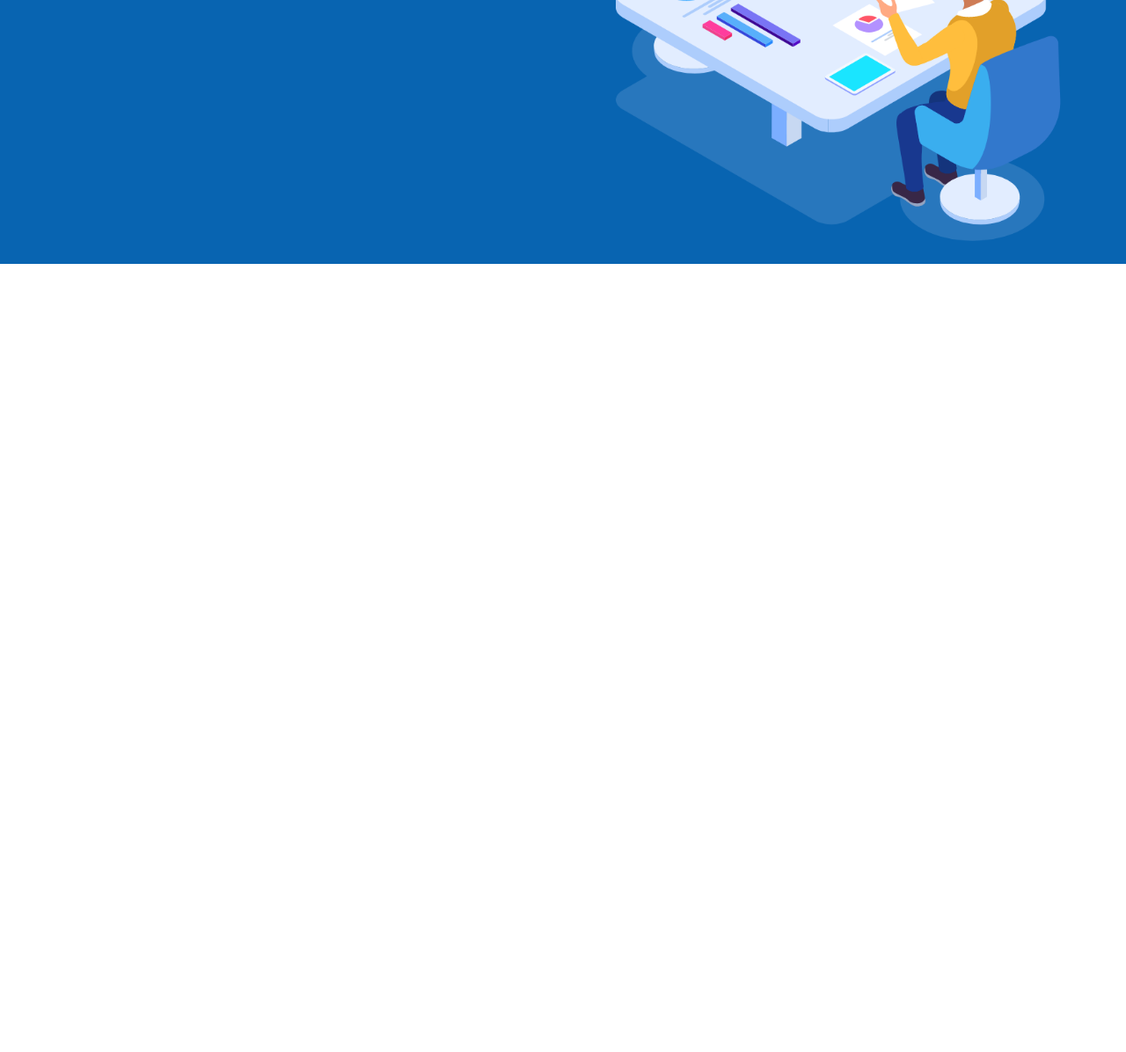
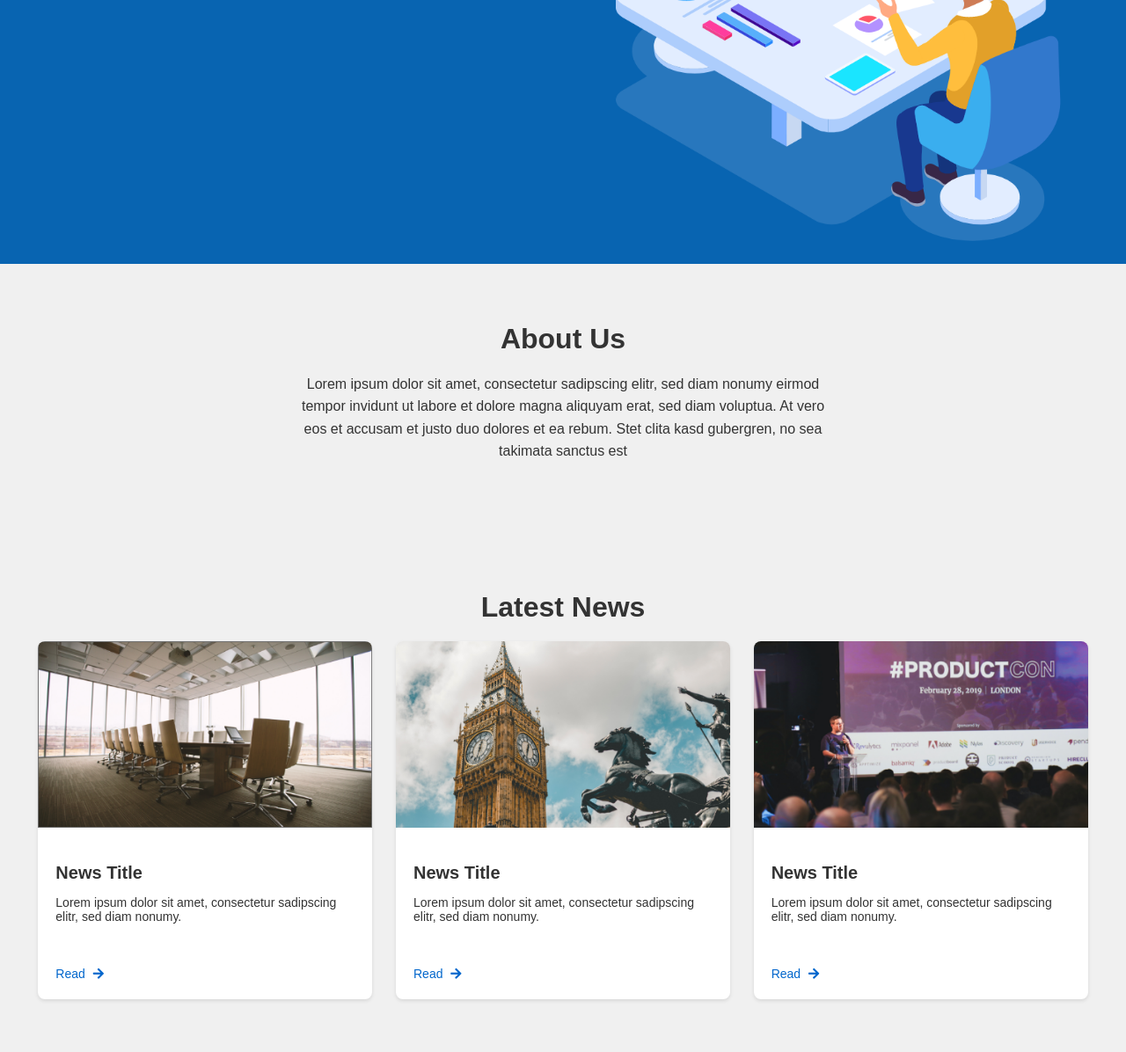
Before and after one commit to VajiraSamarasingha/Comapannyproject, a plain HTML site: page index.html in a window 1280 px wide. Shown: the part 500-1696 px from the top of the page at 88% size. Before the commit the page ends 800 px from the top, so only its background shows below. Drawn offline with Linux system fonts and the light colour scheme.

Commit message:
add second content
add second parts of the page. this include About parts and news card of the page . add css style for that

```diff
--- a/index.html
+++ b/index.html
@@ -33,5 +33,49 @@
             <img src="https://placehold.co/600x400" alt="Illustration of two people at a desk with a computer displaying graphs and analytics">
         </section> -->
     </div>
+    <section class="content-section">
+        <h2 class="section-title">About Us</h2>
+        <p class="section-text">
+            Lorem ipsum dolor sit amet, consectetur sadipscing elitr, sed diam nonumy eirmod tempor invidunt ut labore et dolore magna aliquyam erat, sed diam voluptua. At vero eos et accusam et justo duo dolores et ea rebum. Stet clita kasd gubergren, no sea takimata sanctus est
+        </p>
+    </section>
+    <section class="content-section">
+        <h2 class="section-title">Latest News</h2>
+        <div class="news-section">
+            <!-- Repeat for each news item -->
+            <div class="news-card">
+                <img src="./images/img1.png" alt="News Image Description">
+                <div class="news-card-content">
+                    <h3 class="news-card-title">News Title</h3>
+                    <p class="news-card-text">
+                        Lorem ipsum dolor sit amet, consectetur sadipscing elitr, sed diam nonumy.
+                    </p>
+                    <a href="#" class="read-more">Read <i class="fas fa-arrow-right"></i></a>
+                </div>
+            </div>
+            <div class="news-card">
+                <img src="./images/img2.png" alt="News Image Description">
+                <div class="news-card-content">
+                    <h3 class="news-card-title">News Title</h3>
+                    <p class="news-card-text">
+                        Lorem ipsum dolor sit amet, consectetur sadipscing elitr, sed diam nonumy.
+                    </p>
+                    <a href="#" class="read-more">Read <i class="fas fa-arrow-right"></i></a>
+                </div>
+            </div>
+            <div class="news-card">
+                <img src="./images/img3.png" alt="News Image Description">
+                <div class="news-card-content">
+                    <h3 class="news-card-title">News Title</h3>
+                    <p class="news-card-text">
+                        Lorem ipsum dolor sit amet, consectetur sadipscing elitr, sed diam nonumy.
+                    </p>
+                    <a href="#" class="read-more">Read <i class="fas fa-arrow-right"></i></a>
+                </div>
+            </div>
+
+        </div>
+    </section>
+
 </body>
 </html>
--- a/style.css
+++ b/style.css
@@ -69,3 +69,64 @@ nav a:hover {
     max-width: 600px;
     margin: auto;
 }
+
+.content-section {
+    background-color: #f0f0f0;
+    padding: 40px 20px;
+    color: #333;
+}
+.section-title {
+    text-align: center;
+    font-size: 32px;
+    margin-bottom: 20px;
+}
+.section-text {
+    max-width: 600px;
+    margin: auto;
+    text-align: center;
+    font-size: 16px;
+    line-height: 1.6;
+    margin-bottom: 40px;
+}
+.news-section {
+    max-width: 1200px;
+    margin: auto;
+    display: flex;
+    flex-wrap: wrap;
+    justify-content: space-around;
+    gap: 20px;
+}
+.news-card {
+    background-color: white;
+    border-radius: 8px;
+    box-shadow: 0 2px 4px rgba(0, 0, 0, 0.1);
+    overflow: hidden;
+    width: calc(33.333% - 20px);
+    margin-bottom: 20px;
+}
+.news-card img {
+    width: 100%;
+    height: auto;
+    display: block;
+}
+.news-card-content {
+    padding: 20px;
+}
+.news-card-title {
+    font-size: 20px;
+    margin-bottom: 10px;
+}
+.news-card-text {
+    font-size: 14px;
+    margin-bottom: 20px;
+    height: 60px; /* Fixed height for consistent card sizes */
+    overflow: hidden; /* Hides overflow text */
+}
+.read-more {
+    color: #0066cc;
+    text-decoration: none;
+    font-size: 14px;
+}
+.read-more i {
+    margin-left: 5px;
+}
```
